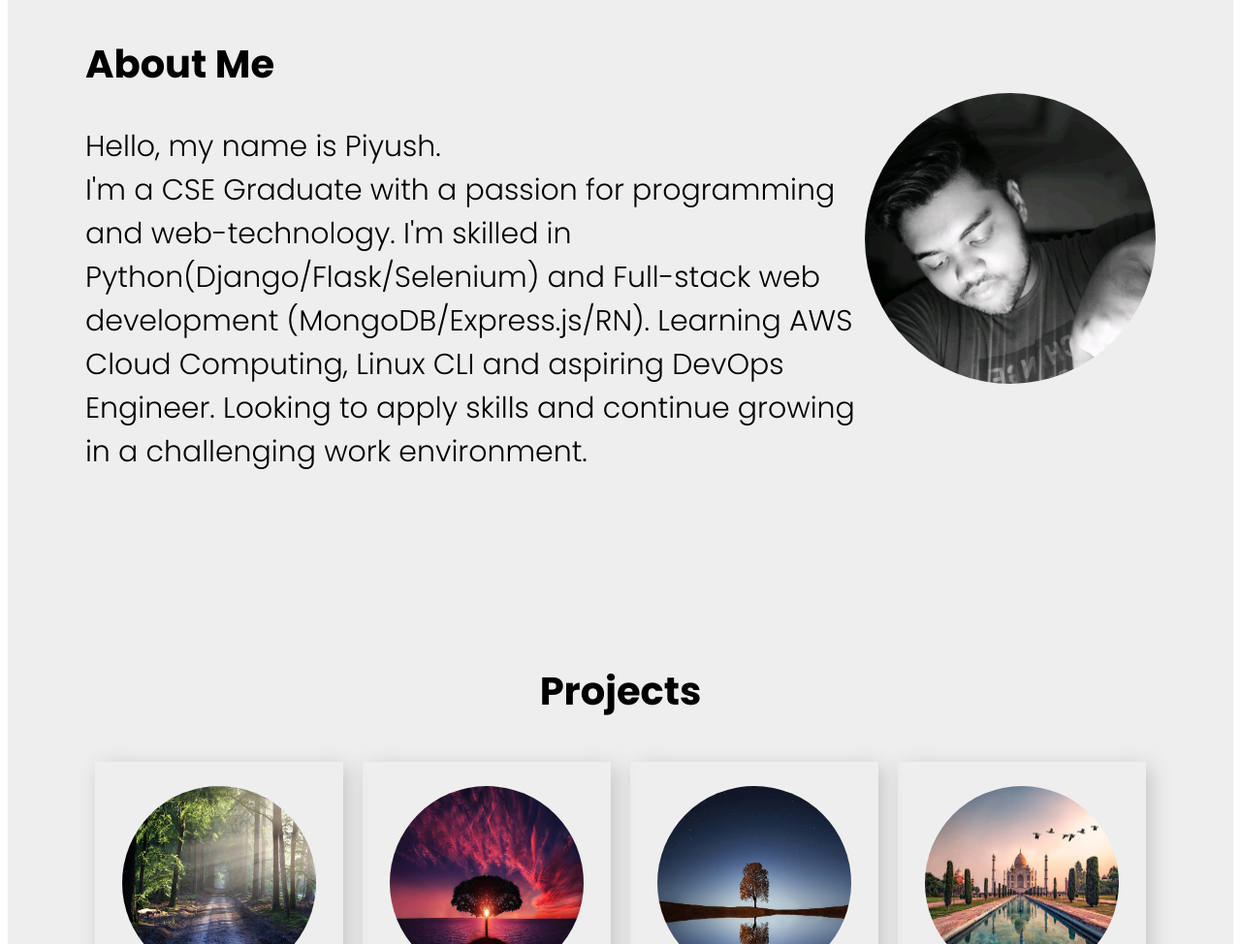
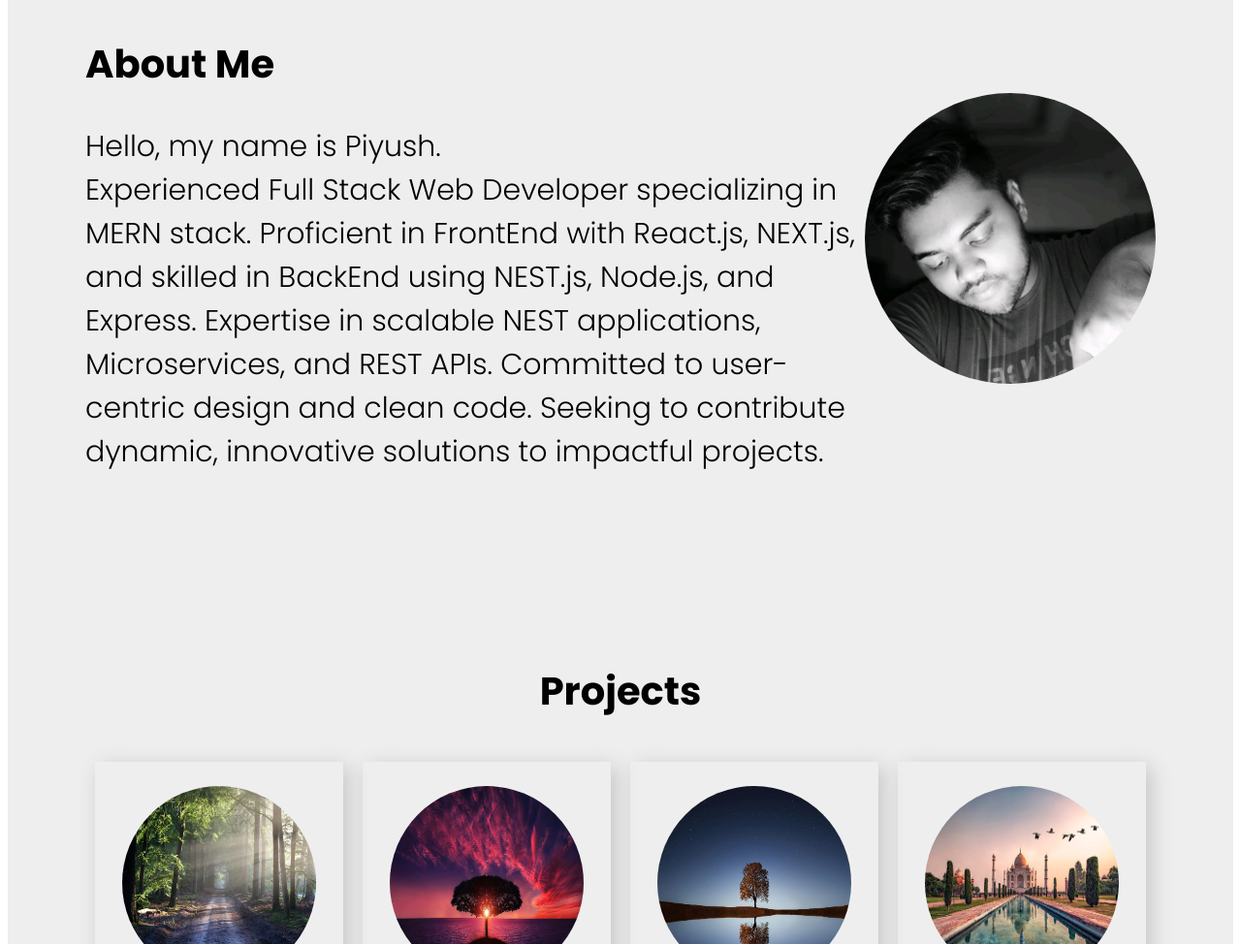
Before and after one commit to piyushmohanta9/Portfolio_website, a plain HTML site: page index.html in a window 1280 px wide. Shown: the part 885-1859 px from the top of the page at 97% size. Drawn offline with Linux system fonts and the light colour scheme; a web font is replaced by a local one.

Commit message:
changes to about section

```diff
--- a/index.html
+++ b/index.html
@@ -54,9 +54,7 @@
             <h2>About Me</h2>
             <div>
             <p>Hello, my name is Piyush.</p>
-            <p>I'm a CSE Graduate with a passion for programming and web-technology. I'm skilled in Python(Django/Flask/Selenium) and Full-stack web development
-(MongoDB/Express.js/RN). Learning AWS Cloud Computing, Linux CLI and aspiring DevOps Engineer. Looking to apply skills and continue growing in a
-challenging work environment.</p>
+            <p>Experienced Full Stack Web Developer specializing in MERN stack. Proficient in FrontEnd with React.js, NEXT.js, and skilled in BackEnd using NEST.js, Node.js, and Express. Expertise in scalable NEST applications, Microservices, and REST APIs. Committed to user-centric design and clean code. Seeking to contribute dynamic, innovative solutions to impactful projects.</p>
         </div>
         </div>
         <div class="headshot-container">
```
